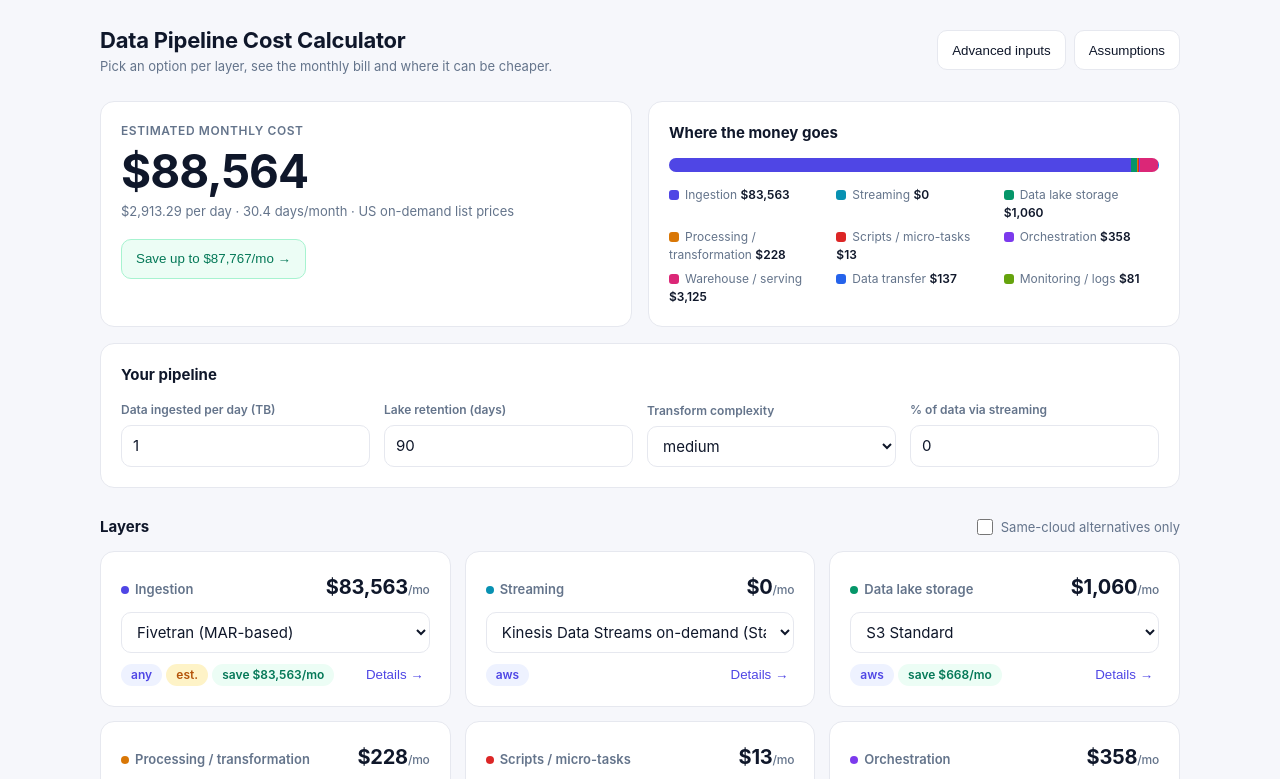
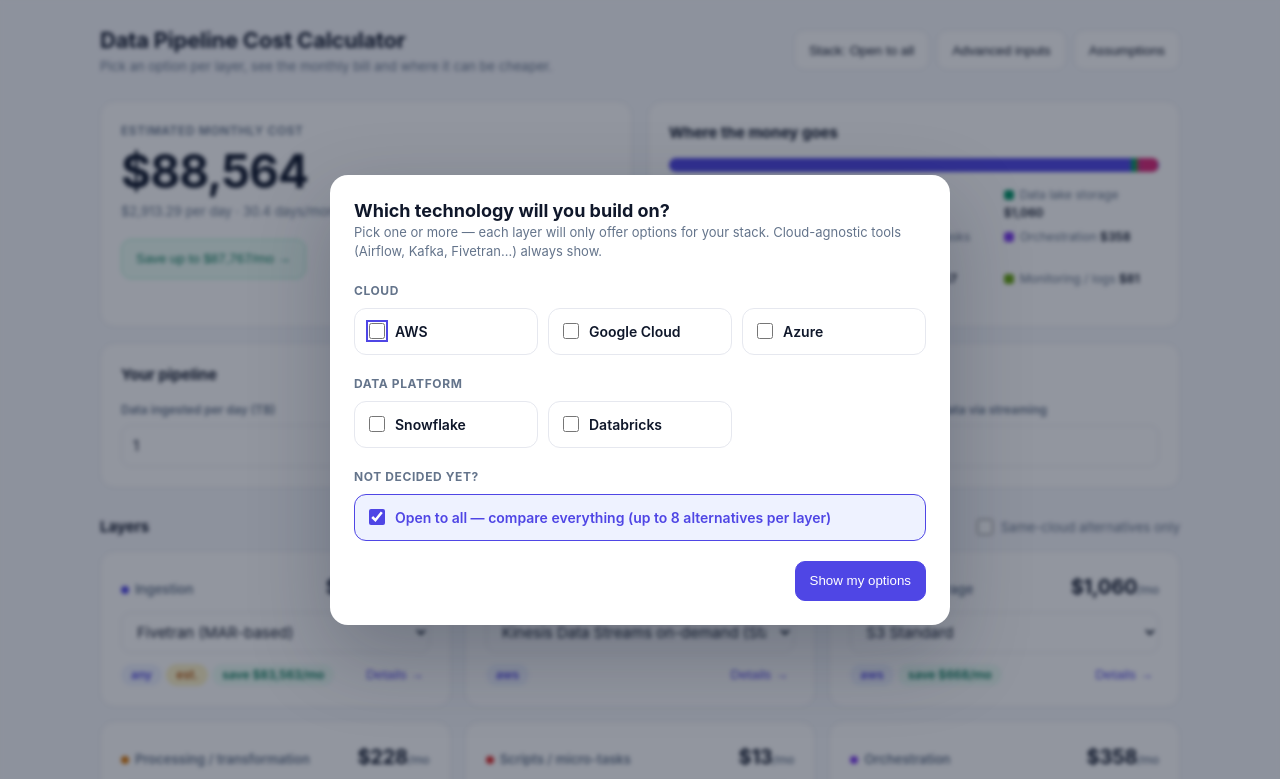
Before and after one commit to oarbel11/data-pipeline-cost-calculator, a plain HTML site: page index.html in a window 1280 px wide. Shown: the top 779 px of the page. Drawn offline with Linux system fonts and the light colour scheme.

Commit message:
Tech-stack popup: filter options by cloud/platform, open-to-all shows up to 8 alternatives

```diff
--- a/index.html
+++ b/index.html
@@ -66,13 +66,16 @@ dialog::backdrop{background:rgba(15,23,42,.45);backdrop-filter:blur(2px)}
 .grp{margin-bottom:18px}
 .foot-note{font-size:12px;color:var(--mute);margin-top:28px}
 a{color:var(--a)}
+.picks{display:grid;grid-template-columns:repeat(auto-fill,minmax(160px,1fr));gap:10px}
+.pick{display:flex;align-items:center;gap:10px;padding:12px 14px;border:1px solid var(--line);border-radius:12px;cursor:pointer;font-weight:600;font-size:14px}
+.pick:has(input:checked){border-color:var(--a);background:var(--a2);color:var(--a)}
 </style>
 </head>
 <body>
 <div class="wrap">
 <div class="topbar">
   <div><h1>Data Pipeline Cost Calculator</h1><div class="sub">Pick an option per layer, see the monthly bill and where it can be cheaper.</div></div>
-  <div style="display:flex;gap:8px;flex-wrap:wrap"><button class="btn" id="bAdv">Advanced inputs</button><button class="btn" id="bAssume">Assumptions</button></div>
+  <div style="display:flex;gap:8px;flex-wrap:wrap"><button class="btn" id="bStack">Stack</button><button class="btn" id="bAdv">Advanced inputs</button><button class="btn" id="bAssume">Assumptions</button></div>
 </div>
 
 <div class="hero">
@@ -101,6 +104,13 @@ a{color:var(--a)}
 </div>
 
 <dialog id="dlg"><div class="dlg" id="dlgBody"></div></dialog>
+<dialog id="stackDlg"><div class="dlg">
+  <header><div><h3>Which technology will you build on?</h3><div class="sub">Pick one or more — each layer will only offer options for your stack. Cloud-agnostic tools (Airflow, Kafka, Fivetran…) always show.</div></div></header>
+  <h4>Cloud</h4><div class="picks" id="pkCloud"></div>
+  <h4>Data platform</h4><div class="picks" id="pkPlat"></div>
+  <h4>Not decided yet?</h4><label class="pick"><input type="checkbox" id="pkAll"> Open to all — compare everything (up to 8 alternatives per layer)</label>
+  <div style="margin-top:20px;text-align:right"><button class="btn primary" id="stackGo">Show my options</button></div>
+</div></dialog>
 <dialog id="adv"><div class="dlg"><header><h3>Advanced inputs</h3><button class="close" aria-label="Close" onclick="adv.close()">×</button></header><div id="advBody"></div></div></dialog>
 
 <script id="engine">
@@ -203,13 +213,13 @@ const CATALOG = [
     cost:(I,X)=>{const nh=X.vcpuH/4;return{day:nh*(0.192*0.35+0.048), calc:`${f(nh,1)} node-h × ($0.192 EC2 × 35% spot + $0.048 EMR fee)`};}, tip:'Cheapest Spark on AWS; needs interruption-tolerant jobs.' },
   { id:'dataproc', name:'GCP Serverless for Apache Spark', cloud:'gcp', src:S.dataproc,
     cost:(I,X)=>({day:X.vcpuH*1.0*0.06, calc:`${f(X.vcpuH,1)} vCPU-h × 1 DCU (0.6 vCPU + 4 GB × 0.1) × $0.06`}), tip:'Premium tier ($0.089) only if you need faster shuffle.' },
-  { id:'dbxjobs', name:'Databricks Jobs (classic) + EC2', cloud:'any', est:true, src:S.dbx,
+  { id:'dbxjobs', vendor:'databricks', name:'Databricks Jobs (classic) + EC2', cloud:'any', est:true, src:S.dbx,
     cost:(I,X)=>({day:X.vcpuH*(0.25*0.15+0.048), calc:`${f(X.vcpuH,1)} vCPU-h × (0.25 DBU × $0.15 + $0.048 EC2)`}), tip:'Use Spot workers and Jobs (not All-Purpose) clusters.' },
-  { id:'dbxsls', name:'Databricks Jobs Serverless', cloud:'any', est:true, src:S.dbx,
+  { id:'dbxsls', vendor:'databricks', name:'Databricks Jobs Serverless', cloud:'any', est:true, src:S.dbx,
     cost:(I,X)=>({day:X.vcpuH*0.25*0.35, calc:`${f(X.vcpuH,1)} vCPU-h × 0.25 DBU × $0.35 (compute bundled)`}), tip:'No cluster idle time; check DBU burn in system tables.' },
-  { id:'snowstd', name:'Snowflake (Standard, $2/credit)', cloud:'any', src:S.snow,
+  { id:'snowstd', vendor:'snowflake', name:'Snowflake (Standard, $2/credit)', cloud:'any', src:S.snow,
     cost:(I,X)=>{const cr=X.vcpuH/8;return{day:cr*2, calc:`${f(X.vcpuH,1)} vCPU-h ÷ 8 ≈ ${f(cr,1)} credits × $2`};}, tip:'Auto-suspend 60s; right-size warehouses per job.' },
-  { id:'snowent', name:'Snowflake (Enterprise, $3/credit)', cloud:'any', src:S.snow,
+  { id:'snowent', vendor:'snowflake', name:'Snowflake (Enterprise, $3/credit)', cloud:'any', src:S.snow,
     cost:(I,X)=>{const cr=X.vcpuH/8;return{day:cr*3, calc:`${f(cr,1)} credits × $3`};}, tip:'Only pay Enterprise if you need multi-cluster / 90-day time travel.' },
   { id:'bq', name:'BigQuery on-demand (ELT SQL)', cloud:'gcp', src:S.bq,
     cost:(I,X)=>{const t=X.gbDay*X.scan/GiB;return{day:t*6.25, calc:`${f(t,2)} TiB scanned (${X.scan}× ingest) × $6.25/TiB`};}, tip:'Partition + cluster tables; switch to Editions slots past ~300-500 TiB/mo.' },
@@ -255,11 +265,11 @@ const CATALOG = [
     cost:(I)=>({day:I.queryTb*5, calc:`${f(I.queryTb,2)} TB scanned/day × $5/TB`}), tip:'No storage duplication; performance depends on file layout.' },
   { id:'bqwh', name:'BigQuery (on-demand)', cloud:'gcp', src:S.bq,
     cost:(I,X)=>({day:X.whGB*0.02/D+I.queryTb*0.9095*6.25, calc:`${f(X.whGB)} GB × $0.02/GB-mo + ${f(I.queryTb,2)} TB/day × $6.25/TiB`}), tip:'Long-term storage drops to $0.01/GB after 90 days untouched.' },
-  { id:'snowwh', name:'Snowflake Enterprise (Medium WH)', cloud:'any', src:S.snow,
+  { id:'snowwh', vendor:'snowflake', name:'Snowflake Enterprise (Medium WH)', cloud:'any', src:S.snow,
     cost:(I,X)=>({day:X.whGB/GiB*23/D+I.whHours*4*3, calc:`${f(X.whGB/GiB,1)} TB × $23/TB-mo + ${I.whHours} h × 4 credits × $3`}), tip:'Auto-suspend + Standard edition can cut ~33%.' },
   { id:'rss', name:'Redshift Serverless (8 RPU base)', cloud:'aws', src:S.rs,
     cost:(I,X)=>({day:X.whGB*0.024/D+I.whHours*8*0.375, calc:`${f(X.whGB)} GB × $0.024/GB-mo + ${I.whHours} h × 8 RPU × $0.375`}), tip:'Set max RPU limits; reserved capacity for steady use.' },
-  { id:'dbxsql', name:'Databricks SQL Serverless (Small)', cloud:'any', est:true, src:S.dbx,
+  { id:'dbxsql', vendor:'databricks', name:'Databricks SQL Serverless (Small)', cloud:'any', est:true, src:S.dbx,
     cost:(I,X)=>({day:X.whGB*0.023/D+I.whHours*12*0.70, calc:`${f(X.whGB)} GB lake × $0.023 + ${I.whHours} h × 12 DBU × $0.70`}), tip:'2X-Small (4 DBU/hr) is often enough for BI dashboards.' },
   { id:'synsls', name:'Synapse serverless SQL', cloud:'azure', est:true, src:S.synapse,
     cost:(I)=>({day:I.queryTb*5, calc:`${f(I.queryTb,2)} TB scanned/day × $5/TB`}), tip:'Same pay-per-scan model as Athena; optimise Parquet layout.' },
@@ -284,20 +294,26 @@ const CATALOG = [
  ]},
 ];
 
-function compute(I, choice) {
+// Tech stack filter. stack = null → open to all; else { clouds:['aws',…], platforms:['snowflake','databricks'] }.
+// Cloud-agnostic tools (cloud:'any', no vendor) always show; no cloud picked = any cloud allowed.
+const allowed = (o, st) => !st || ((o.cloud === 'any' || !st.clouds.length || st.clouds.includes(o.cloud)) && (!o.vendor || st.platforms.includes(o.vendor)));
+const optionsFor = (cat, st) => { const a = cat.options.filter(o => allowed(o, st)); return a.length ? a : cat.options; };
+
+function compute(I, choice, stack = null) {
   const X = derive(I);
   const lines = CATALOG.map(cat => {
-    const all = cat.options.map(o => ({ o, ...o.cost(I, X) }));
+    const all = optionsFor(cat, stack).map(o => ({ o, ...o.cost(I, X) }));
     const sel = all.find(a => a.o.id === choice[cat.id]) || all[0];
-    const pool = I.sameCloud ? all.filter(a => a.o.cloud === sel.o.cloud || a.o.cloud === 'any') : all;
-    const cheaper = pool.filter(a => a !== sel && a.day < sel.day - 1e-9).sort((a, b) => a.day - b.day).slice(0, 2);
-    return { cat, sel, cheaper };
+    const pool = (I.sameCloud ? all.filter(a => a.o.cloud === sel.o.cloud || a.o.cloud === 'any') : all).filter(a => a !== sel);
+    const ranked = pool.sort((a, b) => a.day - b.day).slice(0, stack ? 3 : 8); // open to all → up to 8 alternatives
+    const cheaper = ranked.filter(a => a.day < sel.day - 1e-9);
+    return { cat, sel, cheaper, ranked };
   });
   const day = lines.reduce((s, l) => s + l.sel.day, 0);
   const save = lines.reduce((s, l) => s + (l.cheaper[0] ? l.sel.day - l.cheaper[0].day : 0), 0);
   return { X, lines, day, month: day * D, saveMonth: save * D };
 }
-if (typeof module !== 'undefined') module.exports = { CATALOG, compute, derive, tiered };
+if (typeof module !== 'undefined') module.exports = { CATALOG, compute, derive, tiered, allowed, optionsFor };
 </script>
 
 <script>
@@ -316,7 +332,11 @@ const DEF = { ingest:'fivetran', stream:'kinesis', storage:'s3std', compute:'glu
 const COL = ['#4f46e5', '#0891b2', '#059669', '#d97706', '#dc2626', '#7c3aed', '#db2777', '#2563eb', '#65a30d'];
 const $ = id => document.getElementById(id);
 const usd = (n, d = 0) => '$' + n.toLocaleString('en-US', { minimumFractionDigits: d, maximumFractionDigits: d });
-const chips = o => `<span class="chip">${o.cloud}</span>${o.est ? ' <span class="chip est">est.</span>' : ''}`;
+const chips = o => `<span class="chip">${o.cloud}</span>${o.vendor ? ` <span class="chip">${o.vendor}</span>` : ''}${o.est ? ' <span class="chip est">est.</span>' : ''}`;
+const CLOUDS = [['aws', 'AWS'], ['gcp', 'Google Cloud'], ['azure', 'Azure']], PLATS = [['snowflake', 'Snowflake'], ['databricks', 'Databricks']];
+let STACK = null; // null = open to all
+try { const v = localStorage.getItem('stack'); if (v && v !== 'all') STACK = JSON.parse(v); } catch { /* storage blocked → open to all */ }
+const stackLabel = () => STACK ? [...CLOUDS, ...PLATS].filter(([k]) => STACK.clouds.includes(k) || STACK.platforms.includes(k)).map(x => x[1]).join(' + ') || 'Any cloud' : 'Open to all';
 const short = c => c.label.replace(/^\d+\. /, '').replace(/ \(.*\)$/, '');
 const dlg = $('dlg'), adv = $('adv');
 
@@ -332,10 +352,36 @@ for (const [title, fs] of FIELDS) {
 }
 $('quick').innerHTML = quick;
 $('advBody').innerHTML = advHtml;
-$('layers').innerHTML = CATALOG.map((c, i) => `<div class="card layer">
+function renderLayers() {
+  $('layers').innerHTML = CATALOG.map((c, i) => {
+    const opts = optionsFor(c, STACK), cur = $('c_' + c.id)?.value;
+    const sel = [cur, DEF[c.id]].find(v => opts.some(o => o.id === v)) || opts[0].id; // keep choice if still allowed
+    return `<div class="card layer">
   <div class="top"><span class="name"><i class="dot" style="background:${COL[i]}"></i>${short(c)}</span><span class="cost" id="m_${c.id}"></span></div>
-  <select id="c_${c.id}" aria-label="${short(c)} option">${c.options.map(o => `<option value="${o.id}"${o.id === DEF[c.id] ? ' selected' : ''}>${o.name}</option>`).join('')}</select>
-  <div class="foot"><span id="s_${c.id}"></span><button class="btn link" data-details="${c.id}">Details →</button></div></div>`).join('');
+  <select id="c_${c.id}" aria-label="${short(c)} option">${opts.map(o => `<option value="${o.id}"${o.id === sel ? ' selected' : ''}>${o.name}</option>`).join('')}</select>
+  <div class="foot"><span id="s_${c.id}"></span><button class="btn link" data-details="${c.id}">Details →</button></div></div>`;
+  }).join('');
+  $('bStack').textContent = 'Stack: ' + stackLabel();
+}
+const pick = ([k, l], group) => `<label class="pick"><input type="checkbox" data-pk="${group}" value="${k}"${STACK && STACK[group].includes(k) ? ' checked' : ''}> ${l}</label>`;
+function openStack() {
+  $('pkCloud').innerHTML = CLOUDS.map(c => pick(c, 'clouds')).join('');
+  $('pkPlat').innerHTML = PLATS.map(p => pick(p, 'platforms')).join('');
+  $('pkAll').checked = !STACK;
+  $('stackDlg').showModal();
+}
+$('stackDlg').addEventListener('change', e => {
+  if (e.target.id === 'pkAll' && e.target.checked) document.querySelectorAll('[data-pk]').forEach(x => x.checked = false);
+  if (e.target.dataset.pk && e.target.checked) $('pkAll').checked = false;
+});
+$('stackGo').onclick = () => {
+  const got = g => [...document.querySelectorAll(`[data-pk="${g}"]:checked`)].map(x => x.value);
+  const st = { clouds: got('clouds'), platforms: got('platforms') };
+  STACK = $('pkAll').checked || (!st.clouds.length && !st.platforms.length) ? null : st; // nothing picked = open to all
+  try { localStorage.setItem('stack', STACK ? JSON.stringify(STACK) : 'all'); } catch { }
+  renderLayers(); run(); $('stackDlg').close();
+};
+renderLayers();
 
 let last, inputs, mode;
 function read() {
@@ -354,7 +400,7 @@ function read() {
 function run() {
   const r = read(); if (!r) return;
   inputs = r.I;
-  const R = last = compute(r.I, r.choice);
+  const R = last = compute(r.I, r.choice, STACK);
   $('kMonth').textContent = usd(R.month); $('kDay').textContent = usd(R.day, 2);
   $('bSave').textContent = R.saveMonth > 0.5 ? `Save up to ${usd(R.saveMonth)}/mo →` : 'Already the cheapest mix';
   $('bSave').disabled = R.saveMonth <= 0.5;
@@ -373,18 +419,19 @@ function open(title, sub, body) {
   if (!dlg.open) dlg.showModal();
 }
 const altRow = (label, a, saveDay, catId) => `<div class="alt"><div><div class="t">${label}</div><div class="n">${a.o.name} ${chips(a.o)}</div><div class="t">${a.o.tip}</div></div>
-  <div class="r"><b>${usd(a.day * D)}/mo</b><span class="chip save">−${usd(saveDay * D)}/mo</span><br><button class="btn" style="margin-top:8px" data-switch="${catId}:${a.o.id}">Switch</button></div></div>`;
+  <div class="r"><b>${usd(a.day * D)}/mo</b>${saveDay > 1e-9 ? `<span class="chip save">−${usd(saveDay * D)}/mo</span>` : `<span class="chip est">+${usd(-saveDay * D)}/mo</span>`}<br><button class="btn" style="margin-top:8px" data-switch="${catId}:${a.o.id}">Switch</button></div></div>`;
 
 function details(id) {
   mode = 'details';
-  const { cat, sel, cheaper } = last.lines.find(l => l.cat.id === id);
+  const { cat, sel, ranked } = last.lines.find(l => l.cat.id === id);
+  const pct = a => Math.round(100 * Math.abs(1 - a.day / (sel.day || 1)));
   const share = last.day ? Math.round(100 * sel.day / last.day) : 0;
   open(sel.o.name, short(cat) + ' · ' + chips(sel.o), `
     <dl class="kv"><dt>Per day</dt><dd>${usd(sel.day, 2)}</dd><dt>Per month</dt><dd>${usd(sel.day * D)}</dd><dt>Share of total</dt><dd>${share}%</dd></dl>
     <h4>How it's calculated</h4><div class="formula">${sel.calc}</div>
     <p class="tip">Tip: ${sel.o.tip}${sel.o.src ? ` · <a href="${sel.o.src}" target="_blank" rel="noopener">pricing page</a>` : ''}</p>
-    <h4>Cheaper alternatives${inputs.sameCloud ? ' (same cloud)' : ''}</h4>
-    ${cheaper.length ? cheaper.map(a => altRow(`${Math.round(100 * (1 - a.day / (sel.day || 1)))}% cheaper`, a, sel.day - a.day, cat.id)).join('') : '<p class="tip" style="margin-top:0">✓ Already the cheapest option in this layer.</p>'}`);
+    <h4>${STACK ? `Alternatives in your stack (${stackLabel()})` : 'All alternatives, cheapest first'}${inputs.sameCloud ? ' · same cloud' : ''}</h4>
+    ${ranked.length ? ranked.map(a => altRow(a.day < sel.day - 1e-9 ? `${pct(a)}% cheaper` : `${pct(a)}% more`, a, sel.day - a.day, cat.id)).join('') : '<p class="tip" style="margin-top:0">No other options in your stack for this layer.</p>'}`);
 }
 function savings() {
   mode = 'savings';
@@ -419,7 +466,9 @@ document.addEventListener('input', e => { if (e.target.matches('[data-f],[id^=c_
 $('bAdv').onclick = () => adv.showModal();
 $('bAssume').onclick = assumptions;
 $('bSave').onclick = savings;
+$('bStack').onclick = openStack;
 run();
+openStack(); // ask for the tech stack on every visit (previous answer pre-selected)
 </script>
 </body>
 </html>
```
Also changed, not shown: test.js (+9 -0 lines), 1 other file.
